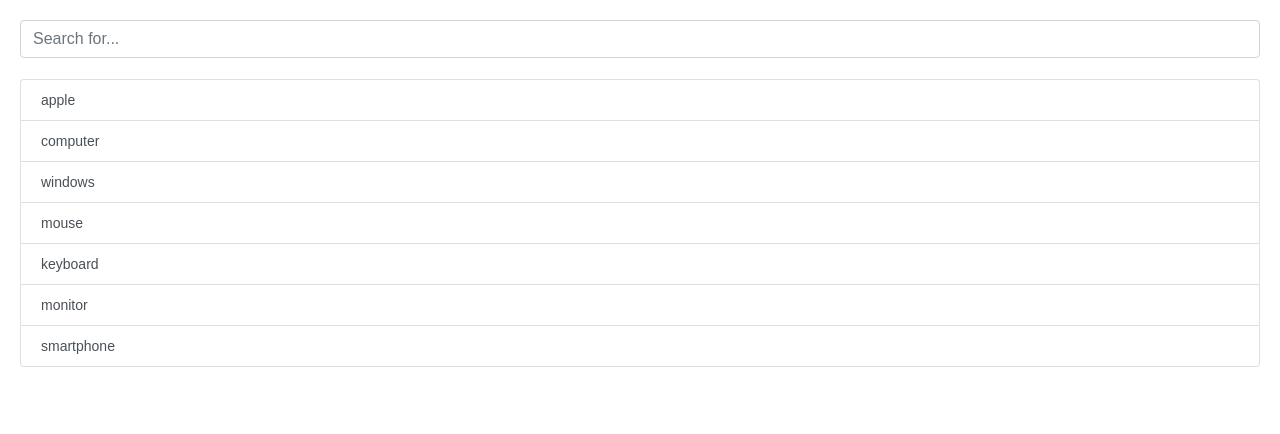
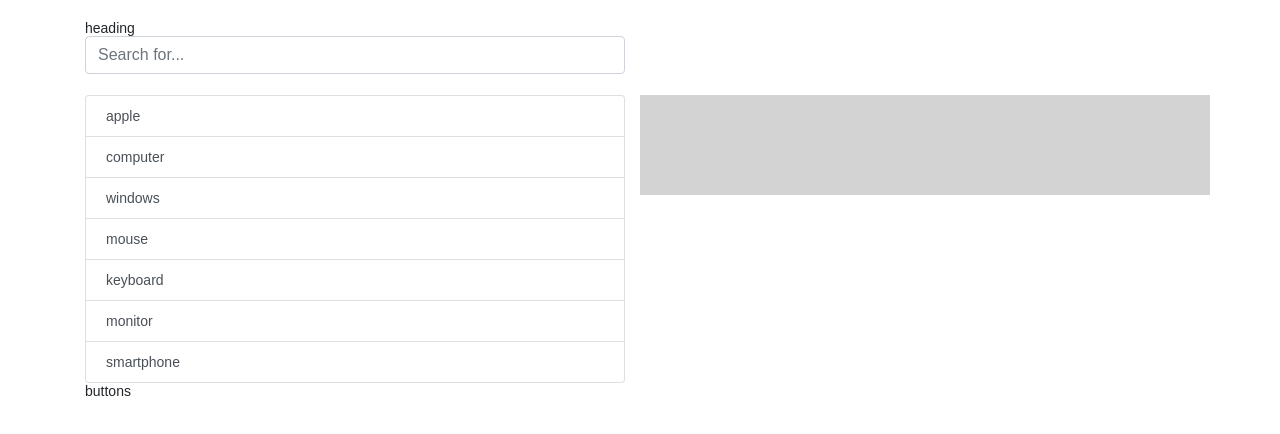
Before and after one commit to asafd1/pingiregel, a React app in the folder ui/: page / in a window 1280 px wide. Shown: the top 434 px of the page. Built offline with nearby package versions, Linux system fonts and the light colour scheme.

Commit message:
start working on EditableListItems

```diff
--- a/ui/App.jsx
+++ b/ui/App.jsx
@@ -2,7 +2,7 @@ import React from 'react';
 import ReactDOM from 'react-dom';
 import 'bootstrap/dist/css/bootstrap.css';
 import './App.css';
-import FilteredList from './components/FilteredList.jsx';
+import EditableListItems from './components/EditableListItems.jsx';
 
 var items = [
   'apple',
@@ -15,6 +15,6 @@ var items = [
 ];
 
 ReactDOM.render(
-  <FilteredList items={items}/>,
+  <EditableListItems items={items}/>,
   document.getElementById('root')
 );
--- /dev/null
+++ b/ui/components/EditableListItems.jsx
@@ -0,0 +1,52 @@
+import React from 'react';
+import FilteredList from './FilteredList.jsx';
+import Container from 'react-bootstrap/Container';
+import Row from 'react-bootstrap/Row';
+import Col from 'react-bootstrap/Col';
+
+class EditableListItems extends React.Component {
+    constructor(props) {
+        super(props);
+        this.state = {
+            items: this.props.items,
+            selected: -1,
+            dirty: false
+        };
+    }
+
+    handleItemSelected(i) {
+        this.setState({ selected : i });
+        console.log(`${this.props.items[i]} was selected`);
+    }
+
+    handleItemDeselected(i) {
+        console.log(`${this.props.items[i]} was unselected`);
+    }
+
+    render() {
+        return (
+            <Container>
+            <Row>
+                <Col id="heading">heading</Col>
+            </Row>
+            <Row>
+                <Col>
+                    <FilteredList
+                        items={this.state.items}
+                        handleItemSelected={(i) => this.handleItemSelected(i)}
+                        handleItemDeselected={(i) => this.handleItemDeselected(i)}
+                    />
+                </Col>
+                <Col>
+                    <Row style={{ marginTop: '59px', backgroundColor: 'lightgray', height: '100px' }}>{this.state.items[this.state.selected]}</Row>
+                </Col>
+            </Row>
+            <Row>
+                <Col>buttons</Col>
+            </Row>
+            </Container>
+        );
+    }
+}
+
+export default EditableListItems;
--- a/ui/components/FilteredList.jsx
+++ b/ui/components/FilteredList.jsx
@@ -1,19 +1,5 @@
 import React from 'react';
 import ListGroup from 'react-bootstrap/ListGroup'
-
-// class ListItem extends ListGroup.Item {
-//     constructor(props) {
-//         this.action = true;
-//         this.active = true;
-//         super(props);
-//     }
-
-//     render() {
-//         return(
-//             <li className="list-group-item" onClick={() => this.props.onClick()}>{this.props.children}</li>
-//         );
-//     }
-// }
 
 class FilteredList extends React.Component {
     constructor(props) {
@@ -37,38 +23,31 @@ class FilteredList extends React.Component {
     handleClickItem(i) {
         if (this.state.selected == i) {
             this.setState({ selected: -1 });
-            this.handleItemDeselected(i);
+            this.props.handleItemDeselected(i);
         } else {
             if (this.state.selected >= 0) {
-                this.handleItemDeselected(this.state.selected);
+                this.props.handleItemDeselected(this.state.selected);
             }
             this.setState({ selected: i });
-            this.handleItemSelected(i);
+            this.props.handleItemSelected(i);
         }
-    }
-
-    handleItemSelected(i) {
-        console.log(`${this.props.items[i]} was selected`);
-    }
-
-    handleItemDeselected(i) {
-        console.log(`${this.props.items[i]} was unselected`);
     }
 
     render() {
         return (
             <div className="list filtered-list">
                 <input className="filter form-control" onInput={this.handleSearchInput.bind(this)} type="text" placeholder="Search for..."/>
-                <ul className="list-group">
+                <ListGroup>
                     {this.state.items.map((item, i) => {
                         return(<ListGroup.Item
+                            key={i}
                             action
                             active={this.state.selected == i}
                             onClick={() => this.handleClickItem(i)}>
                             {item}
                             </ListGroup.Item>);
                     })}
-                </ul>
+                </ListGroup>
             </div>
         );
     }
```
